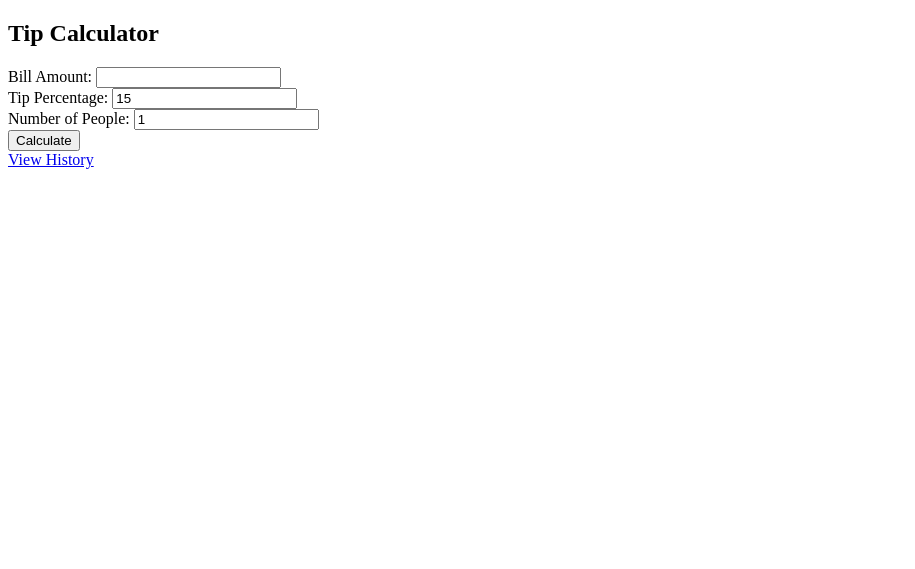
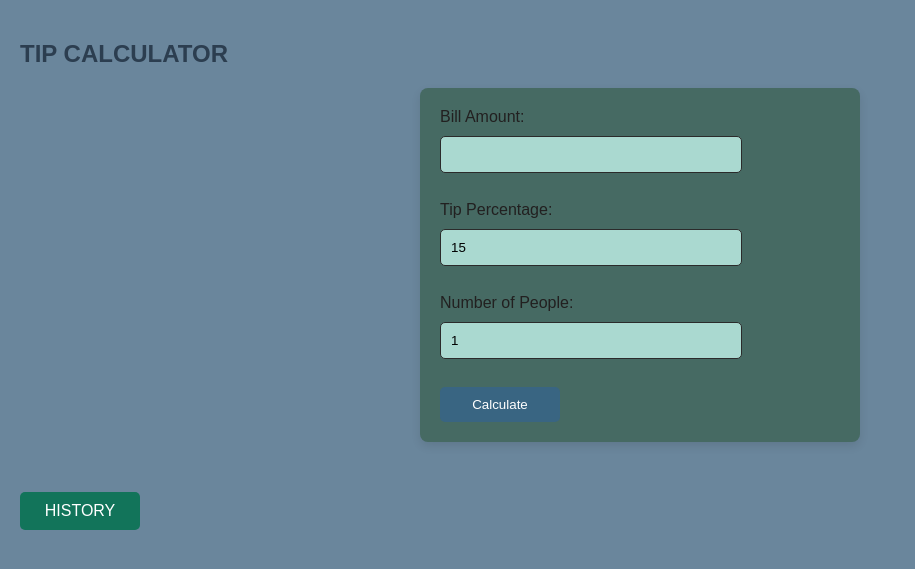
Before and after one commit to Will-Dre/TIP-CALCULATOR, a Flask app: page / in a window 1280 px wide. Shown: the top 569 px of the page, without its empty margins (0-915 px from the left). Run offline with Flask 3, Linux system fonts and the light colour scheme.

Commit message:
added css to the code

```diff
--- /dev/null
+++ b/static/style.css
@@ -0,0 +1,74 @@
+body {
+    font-family: Arial, sans-serif;
+    background-color: #6a869c;
+    color: #222020;
+    padding: 20px;
+    margin: 0;
+
+}
+
+h2, h3 {
+    color: #2c3e50;
+}
+
+form {
+    background: #466a63;
+    padding: 20px;
+    border-radius: 8px;
+    max-width: 400px;
+    margin: 0 auto;
+    box-shadow: 0 4px 10px rgba(0, 0, 0, 0.1);
+    display: flex;
+    flex-direction: column;
+}
+
+input[type="number"] {
+    width: 70%;
+    padding: 10px;
+    margin: 10px 0;
+    border-radius: 5px;
+    border: 1px solid #2b2b2b;
+    background-color: #aad9d0;
+}
+
+button {
+    background: #396582;
+    color: white;
+    border: none;
+    padding: 10px 20px;
+    border-radius: 5px;
+    cursor: pointer;
+    width: 30%
+}
+
+button:hover {
+    background: #25465b;
+}
+
+table {
+    border-collapse: collapse;
+    width: 100%;
+    margin-top: 20px;
+    background: #fff;
+}
+
+th, td {
+    padding: 10px;
+    border: 1px solid #ddd;
+    text-align: center;
+}
+
+a{
+    background-color: #12745a;
+    width : 100px;
+    color: white;
+    text-decoration: none;
+    padding: 10px;
+    border-radius: 5px;
+    display: inline-block;
+    text-align: center;
+    margin-top: 50px;
+}
+a:hover{
+    background-color: #0f5a44;
+}
--- a/templates/index.html
+++ b/templates/index.html
@@ -2,26 +2,27 @@
 <html>
 <head>
     <title>Tip Calculator</title>
+    <link rel="stylesheet" href="{{ url_for('static', filename='style.css') }}">
 </head>
 <body>
-    <h2>Tip Calculator</h2>
+    <h2><b>TIP CALCULATOR</b></h2>
     <form method="POST">
         <label>Bill Amount:</label>
-        <input type="number" step="0.01" name="bill" required><br>
+        <input type="number" step="1.0" name="bill" required><br>
         <label>Tip Percentage:</label>
-        <input type="number" step="0.1" name="tip_percent" value="15" required><br>
+        <input type="number" step="1.0" name="tip_percent" value="15" required><br>
         <label>Number of People:</label>
         <input type="number" name="people" value="1" required><br>
         <button type="submit">Calculate</button>
     </form>
 
     {% if tip %}
-        <h3>Results:</h3>
+        <h3>RESULTS:</h3>
         <p>Tip: {{ tip }}</p>
         <p>Total: {{ total }}</p>
         <p>Each Pays: {{ per_person }}</p>
     {% endif %}
 
-    <a href="/history">View History</a>
+    <a href="/history">HISTORY</a>
 </body>
 </html>
```
Also changed, not shown: app.py (+2 -11 lines), templates/history.html (added, +29 -0 lines), sqlite_database/tips_calculator.db (added), 1 other file.
